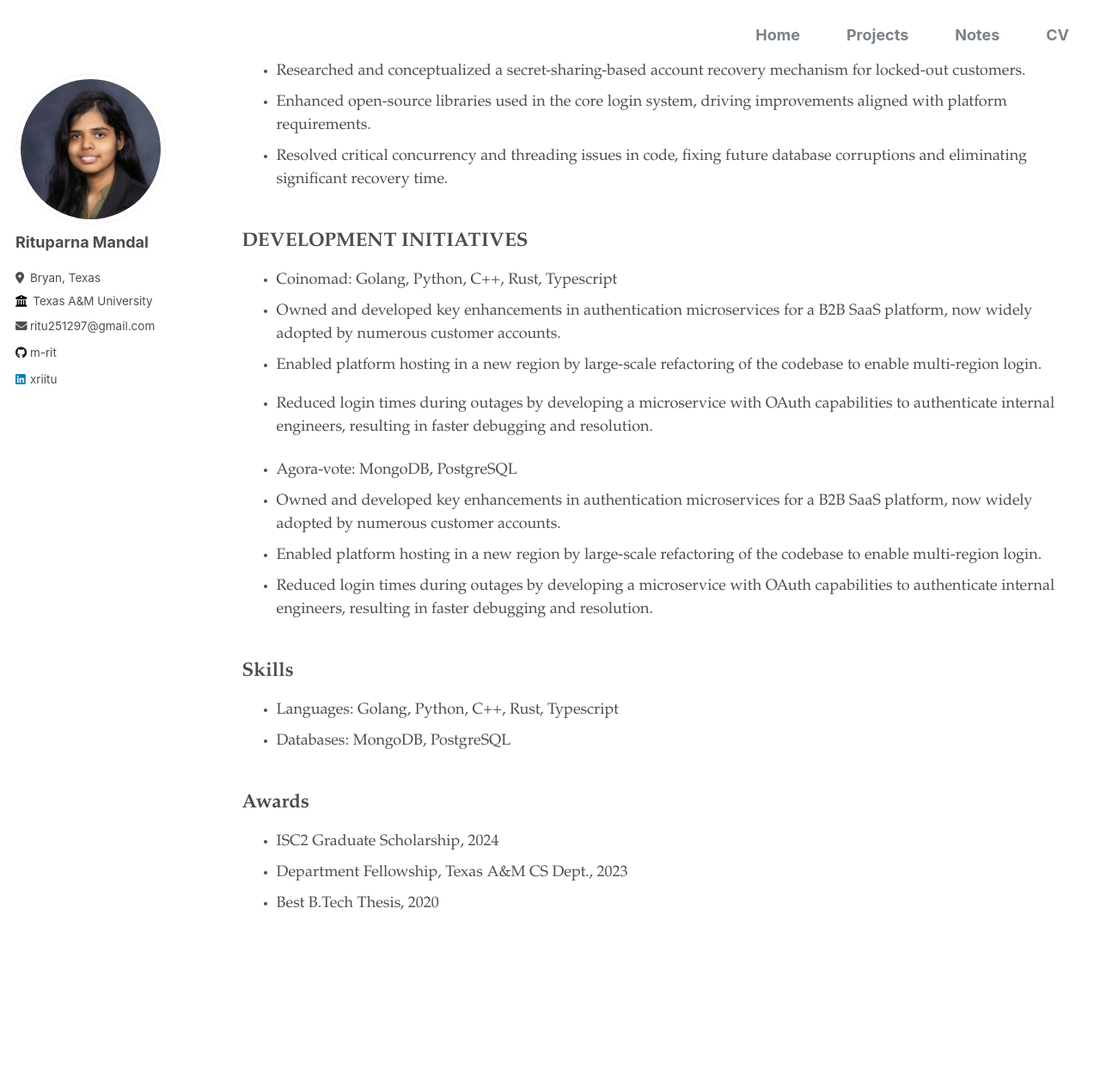
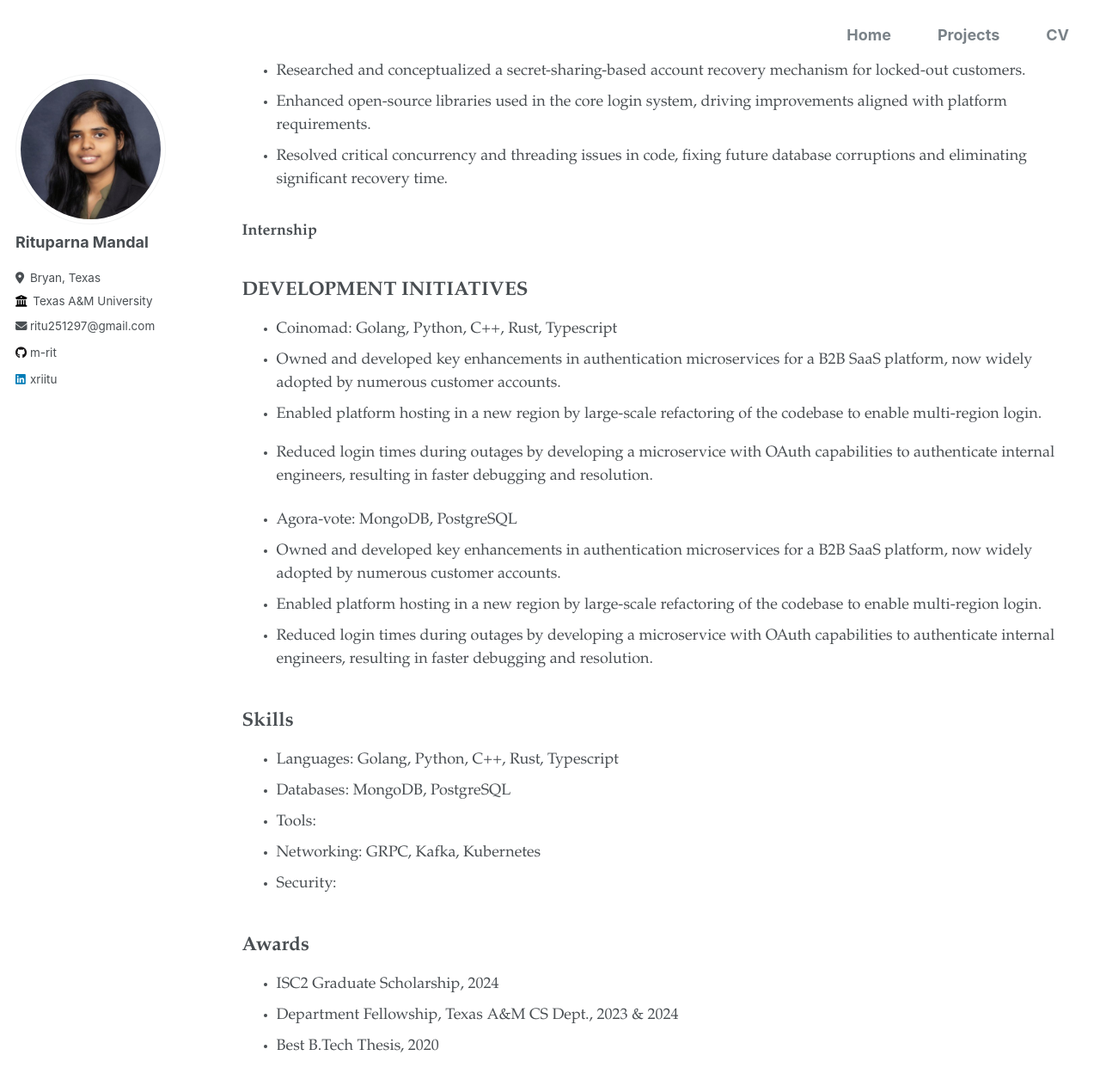
Before and after one commit to m-rit/m-rit.github.io, a Jekyll site: the page built from _pages/cv.md, in a window 1280 px wide and 1400 px high, scrolled down 571 px. Shown: the top 1263 px of the window at 86% size. Built offline with Jekyll 4.4.1, drawn with Linux system fonts in a browser that asks for light colours.

Commit message:
updated resume

```diff
--- a/_includes/masthead.html
+++ b/_includes/masthead.html
@@ -9,8 +9,8 @@
     <ul class="visible-links">
       <li class="masthead__menu-item masthead__menu-item--home"><a href="https://m-rit.github.io/about">Home</a></li>
       <li class="masthead__menu-item"><a href="https://m-rit.github.io/portfolio">Projects</a></li>
-      <li class="masthead__menu-item"><a href="https://m-rit.github.io/year-archive">Notes</a></li>
       <li class="masthead__menu-item"><a href="https://m-rit.github.io/cv">CV</a></li>
+      <!-- <li class="masthead__menu-item"><a href="https://m-rit.github.io/year-archive">Notes</a></li> -->
     </ul>
     <ul class="hidden-links hidden">
       <li class="masthead__menu-item masthead__menu-item--home"><a href="https://m-rit.github.io/about">Home</a></li>
--- a/_pages/cv.md
+++ b/_pages/cv.md
@@ -28,6 +28,9 @@ redirect_from:
 - Enhanced open-source libraries used in the core login system, driving improvements aligned with platform requirements.
 - Resolved critical concurrency and threading issues in code, fixing future database corruptions and eliminating significant recovery time.
 
+### Internship
+
+
 ## DEVELOPMENT INITIATIVES
 
 * Coinomad: Golang, Python, C++, Rust, Typescript
@@ -44,8 +47,12 @@ redirect_from:
 ## Skills
 * Languages: Golang, Python, C++, Rust, Typescript
 * Databases: MongoDB, PostgreSQL
+* Tools:
+* Networking: GRPC, Kafka, Kubernetes
+* Security:
+
 
 ## Awards
 - ISC2 Graduate Scholarship, 2024
-- Department Fellowship, Texas A&M CS Dept., 2023
+- Department Fellowship, Texas A&M CS Dept., 2023 & 2024
 - Best B.Tech Thesis, 2020
```
Also changed, not shown: _posts/2022-11-11-blog-post-4.md (added, +8 -0 lines), _posts/2023-12-06-blog-post4.md (added, +8 -0 lines).
